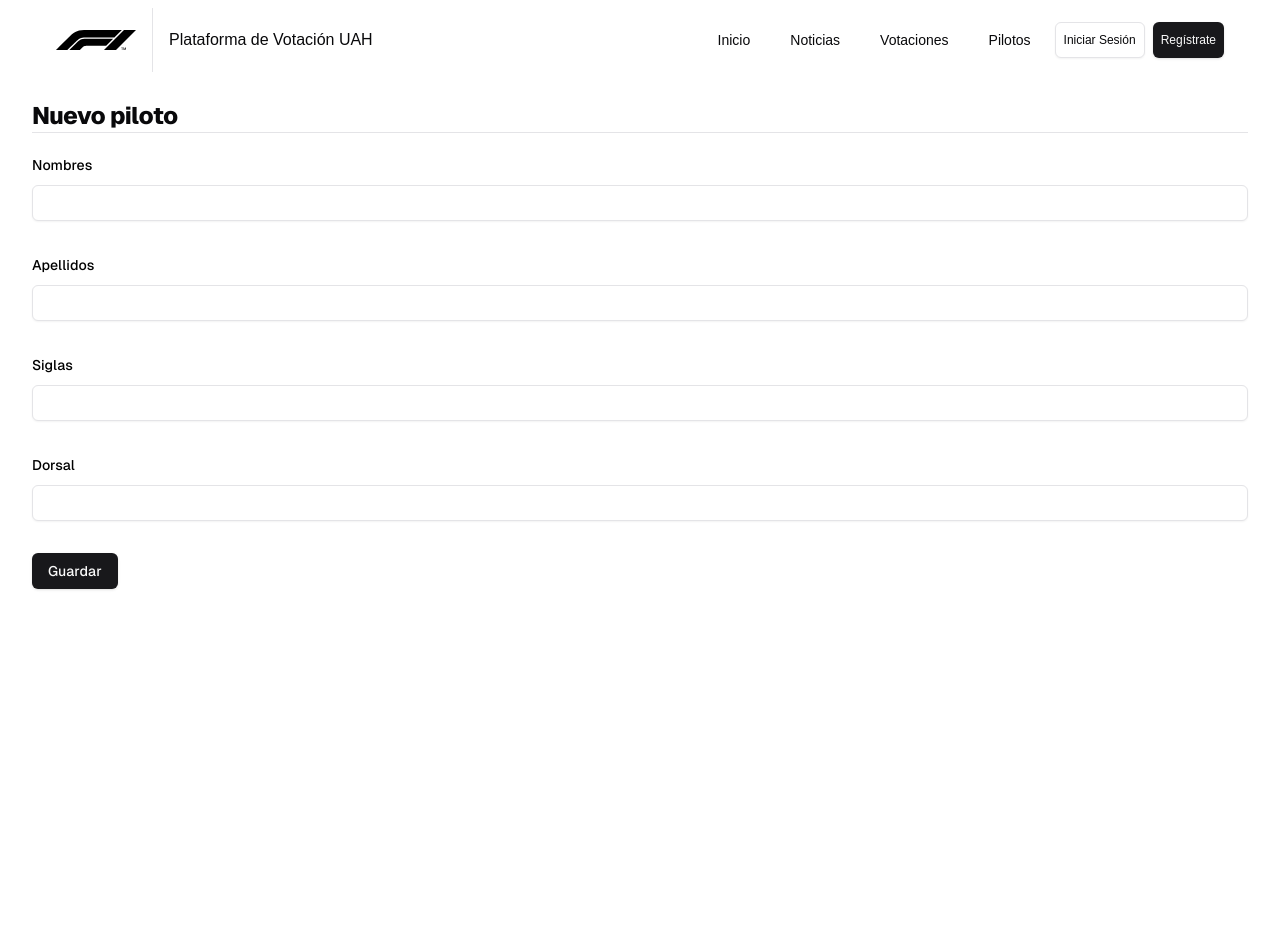
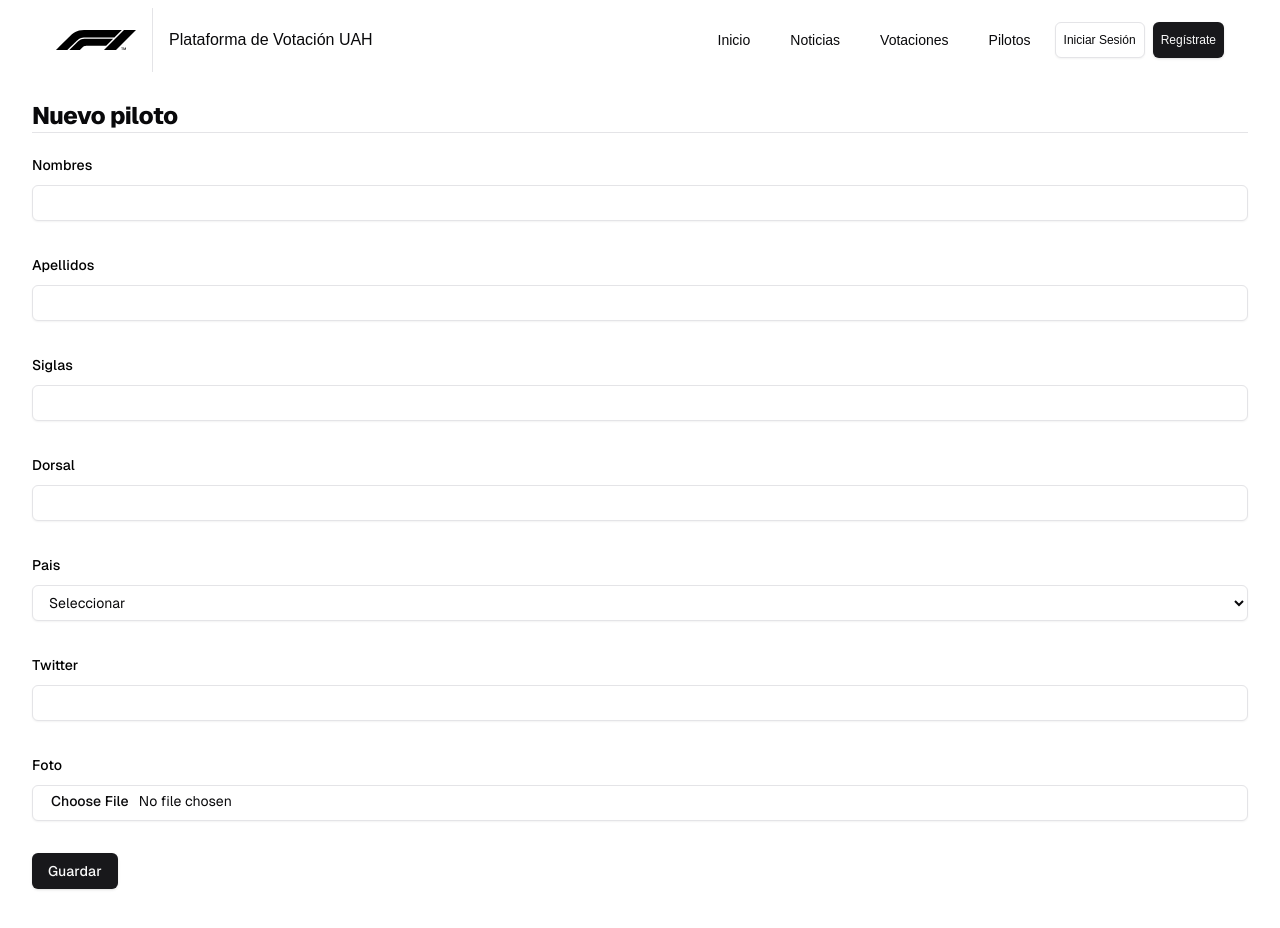
Before and after one commit to pellerano/portal-web-formula1-uah, a Next.js app: page /pilotos/nuevo in a window 1280 px wide. Shown: the top 928 px of the page. Before the commit the page ends 880 px from the top, so only its background shows below. Built offline with nearby package versions, Linux system fonts and the light colour scheme.

Commit message:
changes: nuevo/edit piloto, guardar foto base54

```diff
--- a/src/app/(home)/pilotos/[id]/page.jsx
+++ b/src/app/(home)/pilotos/[id]/page.jsx
@@ -12,11 +12,13 @@ import {
 import { Button } from '@/components/ui/button'
 import { Input } from '@/components/ui/input'
 import { TypographyH3 } from "@/components/ui/typographyH3"
+import { Select } from "@/components/ui/select"
+import ConstantsUtilInstance from "@/helpers/ConstansUtil"
 
 
 const PilotoId = ({params}) => {
     const {
-        form, handleSave
+        form, handleSave, inputFoto, urlFotoB64
     } = usePilotoId( isNaN(parseInt(`${params.id}`)) ? 0 : parseInt(params.id) )
 
     return (
@@ -27,6 +29,7 @@ const PilotoId = ({params}) => {
               <form
                 onSubmit={form.handleSubmit(handleSave)}
                 className="space-y-8 py-5"
+                encType="multipart/form-data"
               >
                 <FormField
                   control={form.control}
@@ -86,6 +89,46 @@ const PilotoId = ({params}) => {
                     </FormItem>
                   )}
                 />
+                <FormField
+                  control={form.control}
+                  name="pais"
+                  render={({ field }) => (
+                    <FormItem>
+                      <FormLabel className="text-black">
+                      Pais
+                      </FormLabel>
+                      <FormControl>
+                        <Select className="bg-white" {...field} name="pais" options={ConstantsUtilInstance.getPaises()} />
+                      </FormControl>
+                      <FormMessage className="font-light text-red-600" />
+                    </FormItem>
+                  )}
+                />
+                <FormField
+                  control={form.control}
+                  name="twitter"
+                  render={({ field }) => (
+                    <FormItem>
+                      <FormLabel className="text-black">
+                      Twitter
+                      </FormLabel>
+                      <FormControl>
+                        <Input className="bg-white" {...field} />
+                      </FormControl>
+                      <FormMessage className="font-light text-red-600" />
+                    </FormItem>
+                  )}
+                />
+                {
+                  urlFotoB64 !== "" ?
+                  <div className="space-y-2">
+                    <img className="w-32" src={urlFotoB64} />
+                  </div>: ""
+                }
+                <div className="space-y-2">
+                  <label className="text-sm font-medium leading-none peer-disabled:cursor-not-allowed peer-disabled:opacity-70 text-black">Foto</label>
+                  <input ref={inputFoto} className="flex h-9 w-full rounded-md border border-input px-3 py-1 text-sm shadow-sm transition-colors file:border-0 file:bg-transparent file:text-sm file:font-medium file:text-foreground placeholder:text-muted-foreground focus-visible:outline-none focus-visible:ring-1 focus-visible:ring-ring disabled:cursor-not-allowed disabled:opacity-50 bg-white" aria-describedby=":Rfpuuujt6:-form-item-description" aria-invalid="false" name="foto" type="file" />
+                </div>
                 <Button type="submit">Guardar</Button>
               </form>
             </Form>
--- a/src/app/(home)/pilotos/page.jsx
+++ b/src/app/(home)/pilotos/page.jsx
@@ -1,10 +1,10 @@
 'use client'
 import React from 'react'
 import usePiloto from "@/hooks/piloto/usePiloto"
-import NewsCard from '@/components/ui/news-card'
 import { Button } from '@/components/ui/button'
 import Link from 'next/link'
 import { TypographyH3 } from '@/components/ui/typographyH3'
+import PilotoCard from '@/components/ui/piloto-card'
 
 const Piloto = () => {
   const { listData } = usePiloto()
@@ -15,13 +15,17 @@ const Piloto = () => {
         <div className='text-end py-4'>
           <Button variant='default'><Link href="/pilotos/nuevo">Nuevo</Link></Button>
         </div>
-        {listData.map(({ id, nombre, apellidos, siglas, dorsal }, i) => (
+        {listData.map(({ id, nombre, apellidos, siglas, dorsal, pais, dataurlb64 }, i) => (
           <div className="mb-6" key={i}>
-            <NewsCard
+            <PilotoCard
               key={i}
               title={`${nombre} ${apellidos}`}
               href={`/pilotos/${id}`}
-              description={`Sigla: ${siglas} Dorsal: ${dorsal}`}
+              description={`Sigla: ${siglas} Dorsal: ${dorsal} Pais: ${pais}`}
+              dataFotoB64={dataurlb64}
+              siglas={siglas}
+              dorsal={dorsal}
+              pais={pais}
             />
           </div>
         ))}
--- /dev/null
+++ b/src/components/ui/piloto-card.jsx
@@ -0,0 +1,40 @@
+import {
+  Card,
+  CardContent,
+  CardDescription,
+  CardFooter,
+  CardHeader,
+  CardTitle,
+} from '@/components/ui/card';
+import Link from 'next/link';
+
+export default function PilotoCard({ title, description, href, dataFotoB64, siglas, dorsal, pais }) {
+  return (
+    <Card>
+      <CardHeader>
+        <div className='flex'>
+          <div className='mr-4'>
+            <img className="w-16" src={dataFotoB64} />
+          </div>
+          <div>
+            <Link href={href}>
+              <CardTitle>{title}</CardTitle>
+            </Link>
+            <CardDescription>
+              <p><span className='font-bold text-gray-600'>Siglas: </span>{siglas}</p>
+              <p><span className='font-bold text-gray-600'>Dorsal: </span>{dorsal}</p>
+              <p><span className='font-bold text-gray-600'>País: </span>{pais}</p>
+            </CardDescription>
+          </div>
+        </div>
+
+      </CardHeader>
+      {/* <CardContent>
+        <p>Card Content</p>
+      </CardContent>
+      <CardFooter>
+        <p>Card Footer</p>
+      </CardFooter> */}
+    </Card>
+  );
+}
--- /dev/null
+++ b/src/components/ui/select.jsx
@@ -0,0 +1,26 @@
+import * as React from "react"
+
+import { cn } from "@/lib/utils"
+
+const Select = React.forwardRef(({options, name, className, ...props }, ref) => {
+    return (
+      <select
+        className={cn(
+            "flex h-9 w-full rounded-md border border-input bg-transparent px-3 py-1 text-sm shadow-sm transition-colors file:border-0 file:bg-transparent file:text-sm file:font-medium file:text-foreground placeholder:text-muted-foreground focus-visible:outline-none focus-visible:ring-1 focus-visible:ring-ring disabled:cursor-not-allowed disabled:opacity-50",
+            className
+        )}
+        ref={ref}
+        {...props}>
+        <option key={""} value={""}>Seleccionar</option>
+        {options.map((el) => (
+          <option key={el.value} value={el.value}>
+            {el.text}
+          </option>
+        ))}
+      </select>
+    )
+  })
+
+  Select.displayName = "Select"
+
+  export { Select }
--- /dev/null
+++ b/src/helpers/ConstansUtil.ts
@@ -0,0 +1,20 @@
+class ConstantsUtil {
+    getPaises() {
+        return [
+            { value: "España", text:"España"},
+            { value: "Italia", text:"Italia"},
+            { value: "Francia", text:"Francia"},
+            { value: "Argentina", text:"Argentina"},
+            { value: "Ecuador", text:"Ecuador"},
+            { value: "Paises Bajos", text:"Paises Bajos"},
+            { value: "Alemania", text:"Alemania"},
+            { value: "Monaco", text:"Monaco"},
+            { value: "Inglaterra", text:"Inglaterra"},
+        ]
+    }
+}
+
+const ConstantsUtilInstance = new ConstantsUtil()
+Object.freeze(ConstantsUtilInstance)
+
+export default ConstantsUtilInstance
--- /dev/null
+++ b/src/helpers/Util.ts
@@ -0,0 +1,27 @@
+import { IModel } from "@/models/IModel"
+import { resolve } from "styled-jsx/css"
+
+class Util {
+    async FileToUrlBase64(file: any): Promise<String> {
+        try {
+            return new Promise<String>((resolve, reject)=> {
+                const reader = new FileReader()
+                reader.onload = e => {
+                    const dataURL = reader.result as String;
+                    resolve(dataURL)
+                }
+                reader.readAsDataURL(file)
+            })
+        } catch (err) {
+            console.log('Error al crear datos!')
+        }
+        return new Promise<String>((resolve, reject)=>{
+            resolve("")
+        })
+    }
+}
+
+const UtilInstance = new Util()
+Object.freeze(UtilInstance)
+
+export default UtilInstance
--- a/src/hooks/piloto/usePilotoId.ts
+++ b/src/hooks/piloto/usePilotoId.ts
@@ -4,6 +4,9 @@ import { useEffect, useState } from 'react'
 import { useForm } from 'react-hook-form'
 import { zodResolver } from '@hookform/resolvers/zod'
 import { z } from 'zod'
+import { useRef } from 'react';
+import UtilInstance from '@/helpers/Util'
+import { redirect } from 'next/navigation'
 
 const formSchema = z.object({
     nombre: z
@@ -22,9 +25,19 @@ const formSchema = z.object({
       .string()
       .min(1, { message: 'Este campo debe ser completado.' })
       .max(3),
+    pais: z
+      .string()
+      .min(1, { message: 'Este campo debe ser completado.' })
+      .max(50),
+    twitter: z
+      .string()
+      .min(1, { message: 'Este campo debe ser completado.' })
+      .max(50),
 })
 
 const usePilotoId = (eId: Number) => {
+    const inputFoto = useRef(null);
+    const [urlFotoB64, setUrlFotoB64] = useState("")
     const form = useForm({
         resolver: zodResolver(formSchema),
         defaultValues: {
@@ -32,7 +45,10 @@ const usePilotoId = (eId: Number) => {
             nombre: '',
             apellidos: '',
             siglas: '',
-            dorsal: '' },
+            dorsal: '',
+            pais: '',
+            twitter: ''
+        },
     })
 
     useEffect(() => {
@@ -47,15 +63,38 @@ const usePilotoId = (eId: Number) => {
                 form.setValue('apellidos', _data.apellidos)
                 form.setValue('siglas', _data.siglas)
                 form.setValue('dorsal', _data.dorsal.toString())
+                form.setValue('pais', _data.pais)
+                form.setValue('twitter', _data.twitter)
+                setUrlFotoB64(_data.dataurlb64 || "")
             }
         }).catch(err => { }).finally(() => { })
     }, [eId])
 
-    const handleSave = () => {
-        console.log("guardar")
+    const handleSave = async (e) => {
+        let dataurlb64: String = ""
+        try{
+            dataurlb64 = await UtilInstance.FileToUrlBase64(inputFoto.current.files[0])
+        }catch(e){}
+
+        const result = await (eId ?
+            FetchApiServiceInstance.update(`http://localhost:8087/portalWebFormula1/pilotos`,
+                { ...form.getValues(), dataurlb64 }, (err) => {
+                    console.log("error custom")
+            }).then(data => {
+                console.log("update -> ", data)
+            }).catch(err => { }).finally(() => { })
+            :
+            FetchApiServiceInstance.create(`http://localhost:8087/portalWebFormula1/pilotos`,
+                { ...form.getValues(), dataurlb64 }, (err) => {
+                    console.log("error custom")
+            }).then(data => {
+                console.log("create -> ", data)
+            }).catch(err => { }).finally(() => { })
+        )
+        window.location.href="/pilotos"
     }
 
-    return { form, handleSave }
+    return { form, handleSave, inputFoto, urlFotoB64 }
 }
 
 export default usePilotoId
--- a/src/models/IPiloto.ts
+++ b/src/models/IPiloto.ts
@@ -6,4 +6,7 @@ export interface IPiloto extends IModel {
     apellidos: string
     siglas: string
     dorsal: string
+    pais: string
+    twitter: string
+    dataurlb64: string
 }
```
Also changed, not shown: src/helpers/FetchApiUtil.ts (+42 -0 lines).
